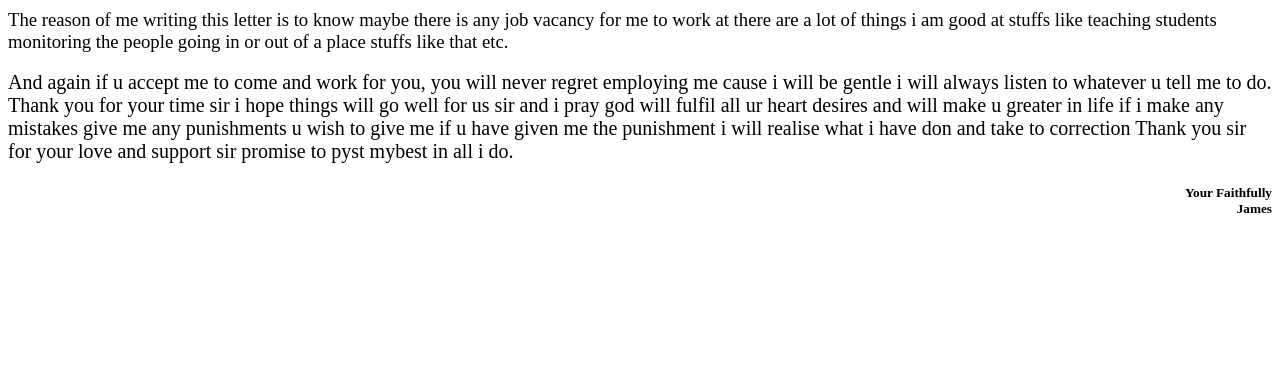
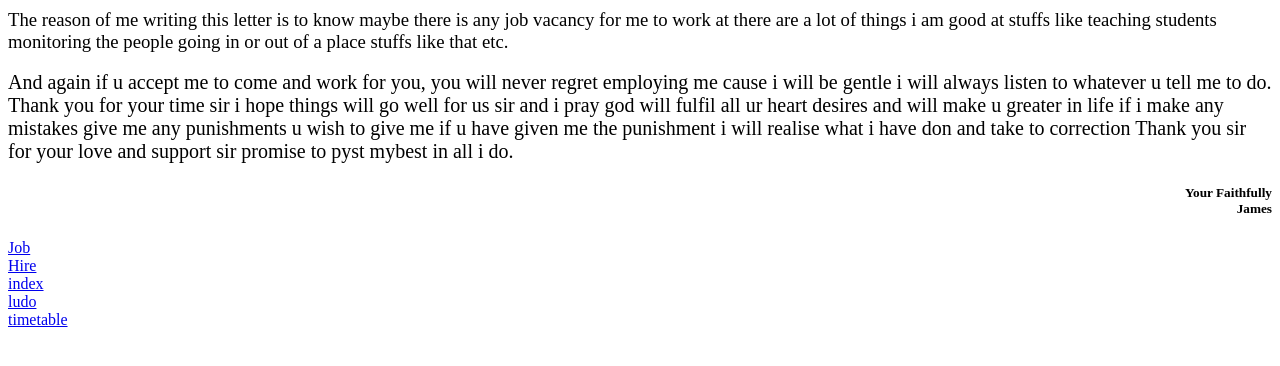
Before and after one commit to olasunkanmi559/baylex, a plain HTML site: page class.html in a window 1280 px wide. Shown: the part 276-642 px from the top of the page. Drawn offline with Linux system fonts and the light colour scheme.

Commit message:
second commit

```diff
--- a/class.html
+++ b/class.html
@@ -31,6 +31,10 @@
     <h5>
         Your faithfully <br>
         james
-    </h5>
+    </h5> <a href="job.html">Job</a> <br>
+    <a href="hire me.html">Hire</a> <br>
+    <a href="education details.html">index</a> <br>
+    <a href="ludo.html">ludo</a> <br>
+    <a href="timetable.html">timetable</a> <br>
 </body>
 </html>
```
Also changed, not shown: education details.html (+1 -0 lines), hire me.html (+1 -0 lines), index.html (+1 -0 lines), job.html (+1 -0 lines), ludo.html (+1 -0 lines), timetable.html (+1 -0 lines).
